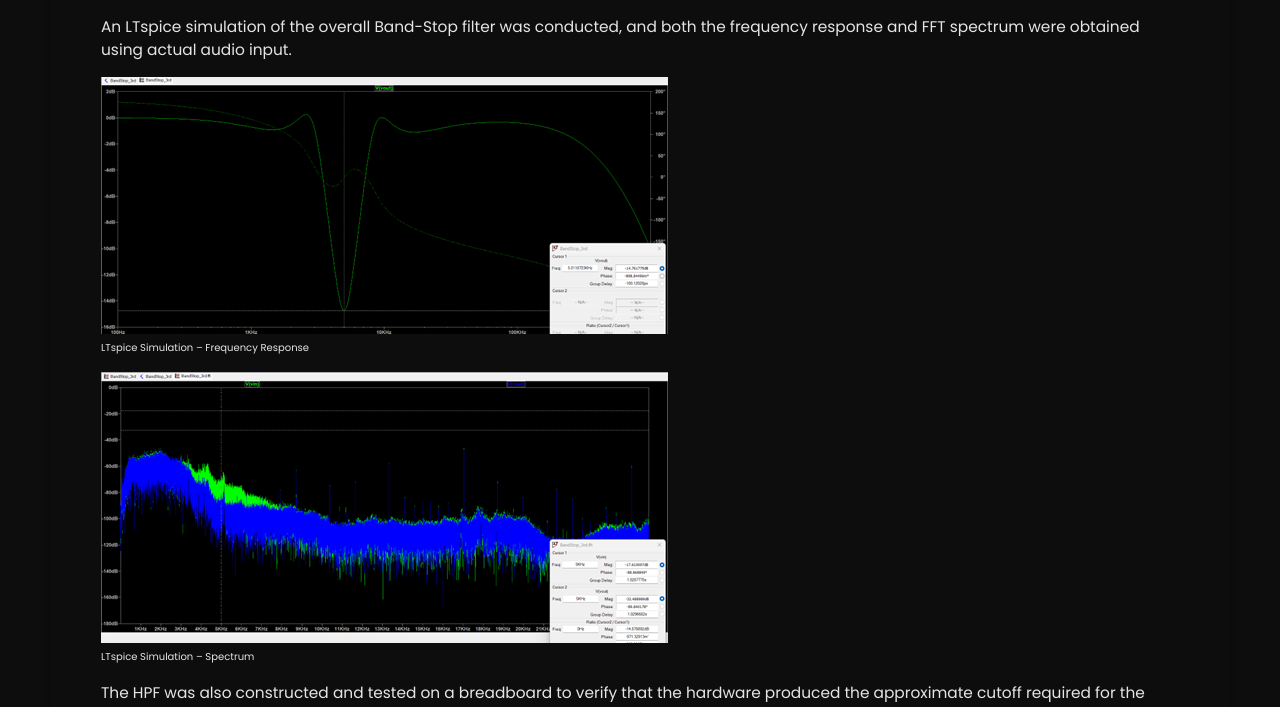
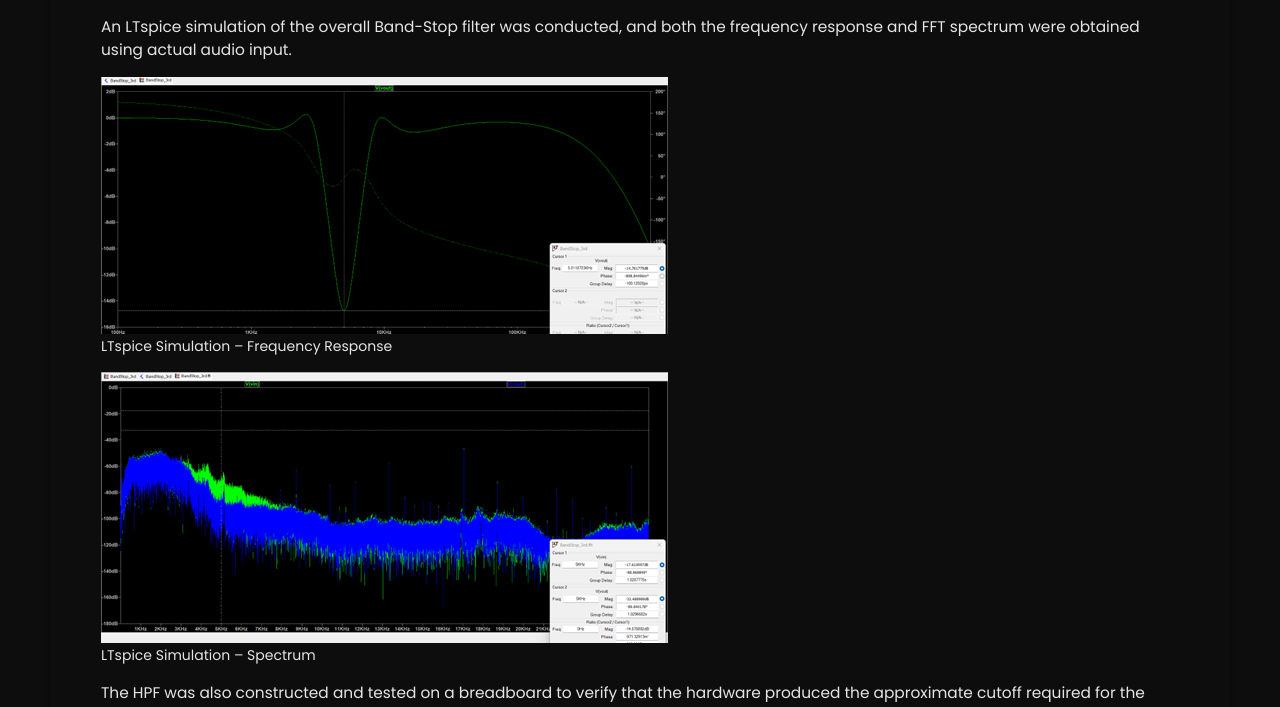
Before and after one commit to AscendedSky/AscendedSky.github.io, a Jekyll site: the page built from _projects/Opamp_Bandstop/index.md, in a window 1280 px wide. Shown: the part 1261-1968 px from the top of the page. Built offline with Jekyll 4.4.1, drawn with Linux system fonts in a browser that asks for light colours.

Commit message:
Update index.md

```diff
--- a/_projects/Opamp_Bandstop/index.md
+++ b/_projects/Opamp_Bandstop/index.md
@@ -17,28 +17,28 @@ main-image: "/images/real_spectrum.png"
 My role in this project was to design and tune the High-Pass Filter (HPF), which was then combined with a Low-Pass Filter (LPF) through a summing amplifier to create a Band-Stop filter. Designing the HPF required selecting an op-amp that met the gain-bandwidth (GBW) constraints of the filter. The chosen op-amp was the TL084, which is not specified in the schematic below.
 
 {% include image-gallery.html images="HPF_schematic.png" height="400"%}
-<span style="font-size: 10px">Circuit Schematic – 3rd-Order Chebyshev High-Pass Filter</span>
+<span style="font-size: 14px">Circuit Schematic – 3rd-Order Chebyshev High-Pass Filter</span>
 
 An LTspice simulation of the overall Band-Stop filter was conducted, and both the frequency response and FFT spectrum were obtained using actual audio input.
 
-{% include image-gallery.html images="simulated_filter_response.png" height="400"%}
-<span style="font-size: 10px">LTspice Simulation – Frequency Response</span>
+{% include image-gallery.html images="simulated_filter_response.png" height="350"%}
+<span style="font-size: 14px">LTspice Simulation – Frequency Response</span>
 
-{% include image-gallery.html images="simulated_spectrum.png" height="400"%}
-<span style="font-size: 10px">LTspice Simulation – Spectrum</span>
+{% include image-gallery.html images="simulated_spectrum.png" height="350"%}
+<span style="font-size: 14px">LTspice Simulation – Spectrum</span>
 
 The HPF was also constructed and tested on a breadboard to verify that the hardware produced the approximate cutoff required for the designed Band-Stop filter.
 
-{% include image-gallery.html images="HPF_filter_response.png" height="400"%}
-<span style="font-size: 10px">Actual Frequency Response of HPF</span>
+{% include image-gallery.html images="HPF_filter_response.png" height="350"%}
+<span style="font-size: 14px">Actual Frequency Response of HPF</span>
 
-{% include image-gallery.html images="breadboard.jpg" height="400"%}
-<span style="font-size: 10px">Hardware Implementation – Breadboard Setup (HPF Only)</span>
+{% include image-gallery.html images="breadboard.jpg" height="350"%}
+<span style="font-size: 14px">Hardware Implementation – Breadboard Setup (HPF Only)</span>
 
 Finally, the overall Band-Stop filter was tested by combining the HPF and LPF on 2 breadboards to ensure that the target frequency and attenuation specifications were met.
 
-{% include image-gallery.html images="real_filter_response.png" height="400"%}
-<span style="font-size: 10px">Measured Frequency Response: 12 dB Attenuation at 5 kHz</span>
+{% include image-gallery.html images="real_filter_response.png" height="350"%}
+<span style="font-size: 14px">Measured Frequency Response: 12 dB Attenuation at 5 kHz</span>
 
-{% include image-gallery.html images="real_spectrum.png" height="400"%}
-<span style="font-size: 10px">Measured Spectrum: 10 dB Attenuation at 5 kHz</span>
+{% include image-gallery.html images="real_spectrum.png" height="350"%}
+<span style="font-size: 14px">Measured Spectrum: 10 dB Attenuation at 5 kHz</span>
```
